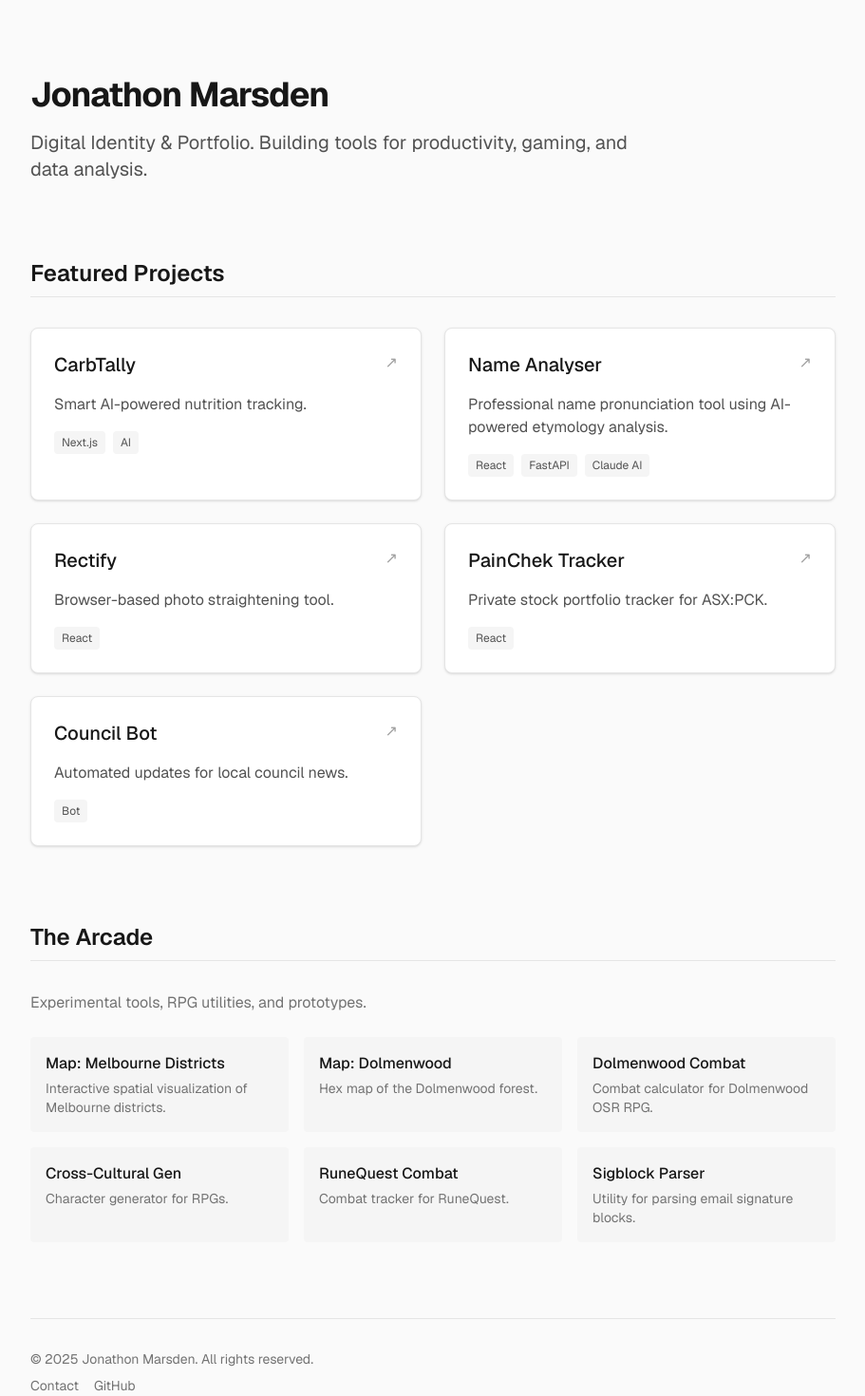
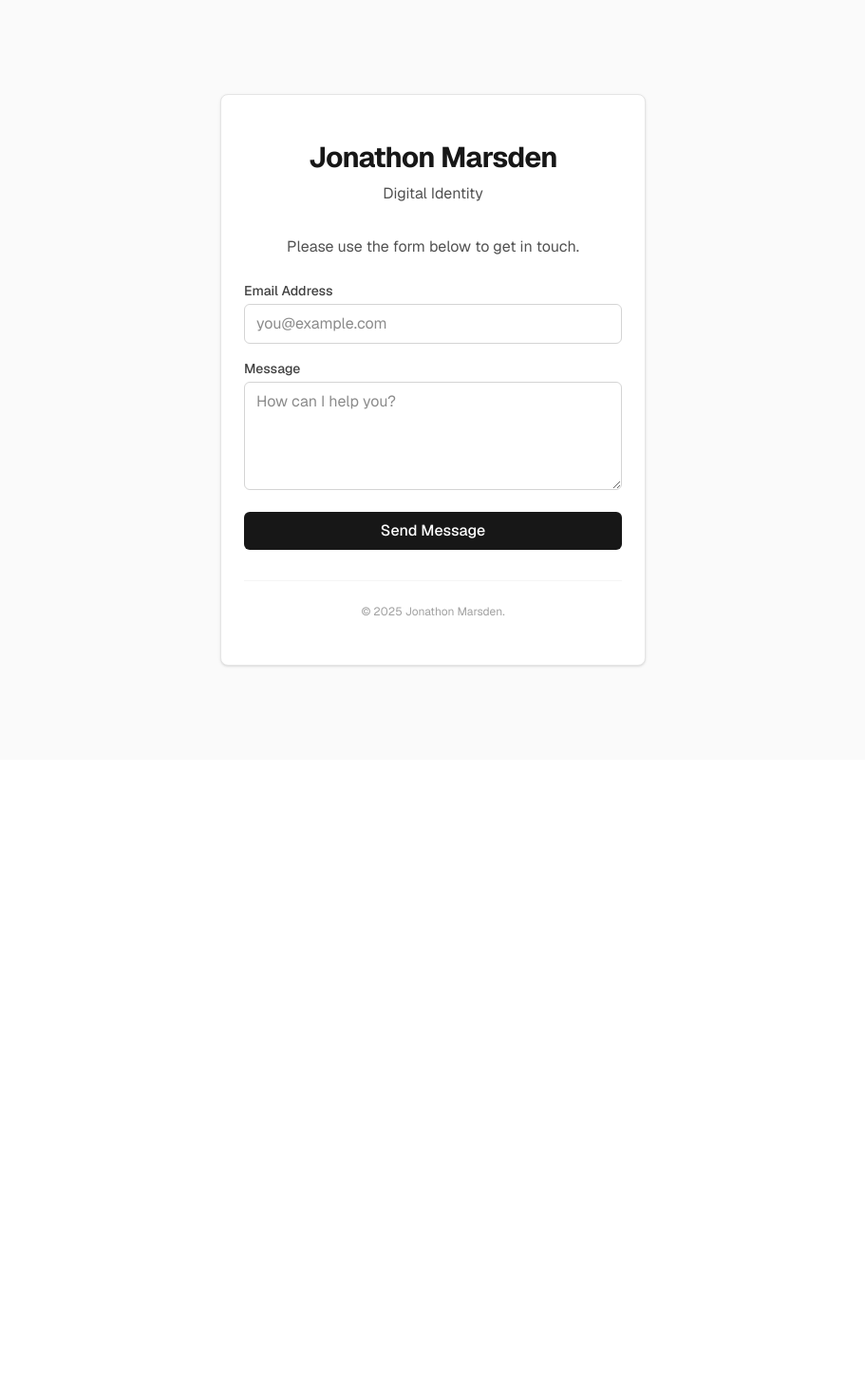
Before and after one commit to jonathonmarsden/jonathonmarsden.com, a Next.js app: page / in a window 1280 px wide. Shown: the top 1470 px of the page at 95% size, without its empty margins (184-1095 px from the left). After the commit the page ends 800 px from the top, so only its background shows below. Built offline with nearby package versions, Linux system fonts and the light colour scheme.

Commit message:
feat: Simplify main site to contact form only

```diff
--- a/src/app/page.tsx
+++ b/src/app/page.tsx
@@ -1,80 +1,66 @@
-import { projects } from '@/data/projects';
-
 export default function Home() {
-  const flagship = projects.filter((p) => p.category === 'Flagship');
-  const arcade = projects.filter((p) => p.category === 'Arcade');
-
   return (
-    <div className="min-h-screen bg-neutral-50 text-neutral-900 font-sans selection:bg-neutral-200">
-      <main className="max-w-4xl mx-auto px-6 py-20">
+    <div className="min-h-screen bg-neutral-50 text-neutral-900 font-sans selection:bg-neutral-200 flex items-center justify-center">
+      <main className="max-w-md w-full px-6 py-12 bg-white border border-neutral-200 rounded-lg shadow-sm">
         {/* Header */}
-        <header className="mb-20">
-          <h1 className="text-4xl font-bold tracking-tight mb-4">Jonathon Marsden</h1>
-          <p className="text-xl text-neutral-600 max-w-2xl">
-            Digital Identity & Portfolio. Building tools for productivity, gaming, and data analysis.
+        <header className="mb-8 text-center">
+          <h1 className="text-3xl font-bold tracking-tight mb-2">Jonathon Marsden</h1>
+          <p className="text-neutral-600">
+            Digital Identity
           </p>
         </header>
 
-        {/* Flagship Section */}
-        <section className="mb-20">
-          <h2 className="text-2xl font-semibold mb-8 border-b border-neutral-200 pb-2">Featured Projects</h2>
-          <div className="grid grid-cols-1 md:grid-cols-2 gap-6">
-            {flagship.map((project) => (
-              <a
-                key={project.id}
-                href={project.url}
-                target="_blank"
-                rel="noopener noreferrer"
-                className="group block p-6 bg-white border border-neutral-200 rounded-lg hover:border-neutral-400 transition-colors shadow-sm hover:shadow-md"
-              >
-                <div className="flex justify-between items-start mb-4">
-                  <h3 className="text-xl font-medium group-hover:underline decoration-neutral-400 underline-offset-4">
-                    {project.title}
-                  </h3>
-                  <span className="text-neutral-400 group-hover:text-neutral-600">↗</span>
-                </div>
-                <p className="text-neutral-600 mb-4">{project.description}</p>
-                {project.tech && (
-                  <div className="flex gap-2 flex-wrap">
-                    {project.tech.map((t) => (
-                      <span key={t} className="text-xs px-2 py-1 bg-neutral-100 text-neutral-600 rounded">
-                        {t}
-                      </span>
-                    ))}
-                  </div>
-                )}
-              </a>
-            ))}
-          </div>
-        </section>
+        {/* Contact Section */}
+        <section>
+          <p className="text-neutral-600 mb-6 text-center">
+            Please use the form below to get in touch.
+          </p>
 
-        {/* Arcade Section */}
-        <section className="mb-20">
-          <h2 className="text-2xl font-semibold mb-8 border-b border-neutral-200 pb-2">The Arcade</h2>
-          <p className="text-neutral-500 mb-6">Experimental tools, RPG utilities, and prototypes.</p>
-          <div className="grid grid-cols-1 sm:grid-cols-2 md:grid-cols-3 gap-4">
-            {arcade.map((project) => (
-              <a
-                key={project.id}
-                href={project.url}
-                target="_blank"
-                rel="noopener noreferrer"
-                className="block p-4 bg-neutral-100 rounded hover:bg-neutral-200 transition-colors"
-              >
-                <h3 className="font-medium mb-1">{project.title}</h3>
-                <p className="text-sm text-neutral-500 line-clamp-2">{project.description}</p>
-              </a>
-            ))}
-          </div>
+          <form
+            action="https://formspree.io/f/YOUR_FORM_ID"
+            method="POST"
+            className="space-y-4"
+          >
+            <div>
+              <label htmlFor="email" className="block text-sm font-medium text-neutral-700 mb-1">
+                Email Address
+              </label>
+              <input
+                type="email"
+                name="email"
+                id="email"
+                required
+                className="w-full px-3 py-2 border border-neutral-300 rounded-md focus:outline-none focus:ring-2 focus:ring-neutral-400 focus:border-transparent"
+                placeholder="you@example.com"
+              />
+            </div>
+
+            <div>
+              <label htmlFor="message" className="block text-sm font-medium text-neutral-700 mb-1">
+                Message
+              </label>
+              <textarea
+                name="message"
+                id="message"
+                rows={4}
+                required
+                className="w-full px-3 py-2 border border-neutral-300 rounded-md focus:outline-none focus:ring-2 focus:ring-neutral-400 focus:border-transparent"
+                placeholder="How can I help you?"
+              ></textarea>
+            </div>
+
+            <button
+              type="submit"
+              className="w-full bg-neutral-900 text-white font-medium py-2 px-4 rounded-md hover:bg-neutral-800 transition-colors"
+            >
+              Send Message
+            </button>
+          </form>
         </section>
 
         {/* Footer */}
-        <footer className="border-t border-neutral-200 pt-8 text-neutral-500 text-sm">
-          <p>&copy; {new Date().getFullYear()} Jonathon Marsden. All rights reserved.</p>
-          <div className="mt-2 flex gap-4">
-            <a href="mailto:hello@jonathonmarsden.com" className="hover:text-neutral-900">Contact</a>
-            <a href="https://github.com/jonathonmarsden" className="hover:text-neutral-900">GitHub</a>
-          </div>
+        <footer className="mt-8 pt-6 border-t border-neutral-100 text-center text-neutral-400 text-xs">
+          <p>&copy; {new Date().getFullYear()} Jonathon Marsden.</p>
         </footer>
       </main>
     </div>
```
